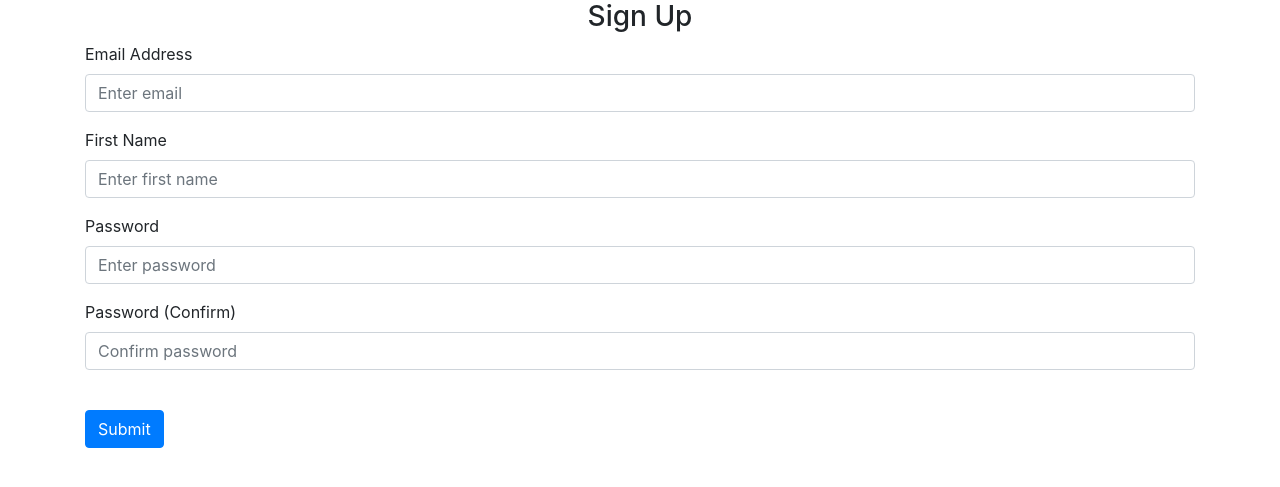
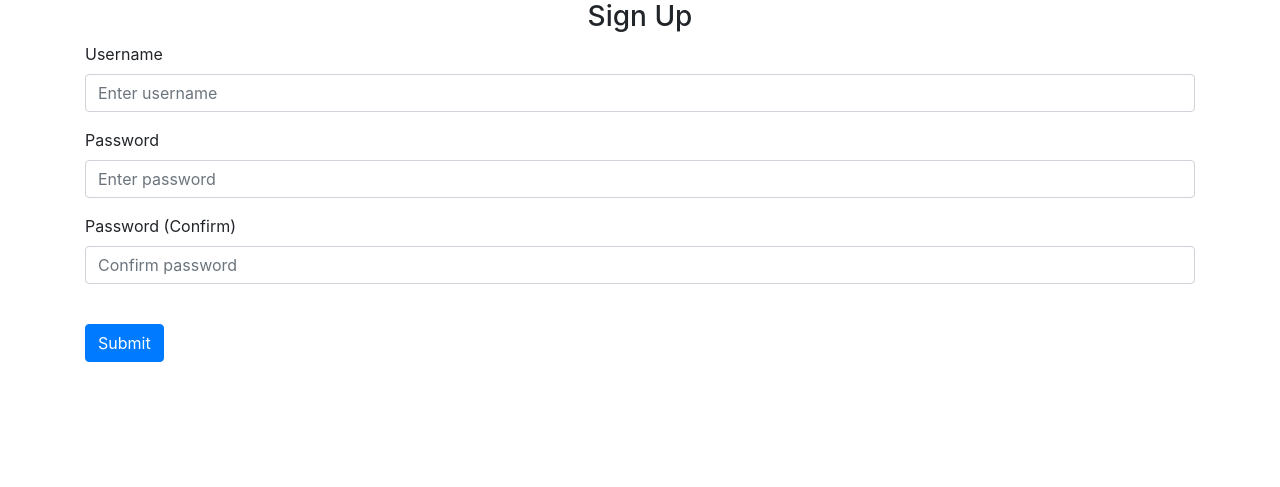
Before and after one commit to kaczmarek-dev/render-me-this-CTF, a Flask app: page /sign-up in a window 1280 px wide. Shown: the part 56-543 px from the top of the page. Run offline with Flask 3, Linux system fonts and the light colour scheme; some libraries are stand-ins or nearby versions.

Commit message:
Update: Added admin account, modified login credentials.

```diff
--- a/website/__init__.py
+++ b/website/__init__.py
@@ -13,20 +13,23 @@ def create_app():
     app.config['SQLALCHEMY_DATABASE_URI'] = f'sqlite:///{DB_NAME}'
     db.init_app(app)
 
+    from .models import User, Note
+    from .init_defaults import init_defaults
     from .views import views
     from .auth import auth
 
     app.register_blueprint(views, url_prefix='/')
     app.register_blueprint(auth, url_prefix='/')
 
-    from .models import User, Note
 
     with app.app_context():
         db.create_all()
+        init_defaults()
 
     login_manager = LoginManager()
     login_manager.login_view = 'auth.login'
     login_manager.init_app(app)
+
 
     @login_manager.user_loader
     def load_user(id):
--- a/website/auth.py
+++ b/website/auth.py
@@ -11,10 +11,10 @@ auth = Blueprint('auth', __name__)
 @auth.route('/login', methods=['GET', 'POST'])
 def login():
     if request.method == 'POST':
-        email = request.form.get('email')
+        username = request.form.get('username')
         password = request.form.get('password')
 
-        user = User.query.filter_by(email=email).first()
+        user = User.query.filter_by(username=username).first()
         if user:
             if check_password_hash(user.password, password):
                 flash('Logged in successfully!', category='success')
@@ -23,7 +23,7 @@ def login():
             else:
                 flash('Incorrect password, try again.', category='error')
         else:
-            flash('Email does not exist.', category='error')
+            flash('Username does not exist.', category='error')
 
     return render_template("login.html", user=current_user)
 
@@ -38,24 +38,21 @@ def logout():
 @auth.route('/sign-up', methods=['GET', 'POST'])
 def sign_up():
     if request.method == 'POST':
-        email = request.form.get('email')
-        first_name = request.form.get('firstName')
+        username = request.form.get('username')
         password1 = request.form.get('password1')
         password2 = request.form.get('password2')
 
-        user = User.query.filter_by(email=email).first()
+        user = User.query.filter_by(username=username).first()
         if user:
-            flash('Email already exists.', category='error')
-        elif len(email) < 4:
-            flash('Email must be greater than 3 characters.', category='error')
-        elif len(first_name) < 2:
-            flash('First name must be greater than 1 character.', category='error')
+            flash('Username already exists.', category='error')
+        elif len(username) < 4:
+            flash('Username must be greater than 3 characters.', category='error')
         elif password1 != password2:
             flash('Passwords don\'t match.', category='error')
-        elif len(password1) < 7:
-            flash('Password must be at least 7 characters.', category='error')
+        # elif len(password1) < 7:
+        #     flash('Password must be at least 7 characters.', category='error')
         else:
-            new_user = User(email=email, first_name=first_name, password=generate_password_hash(
+            new_user = User(username=username, is_admin=False, password=generate_password_hash(
                 password1, method='pbkdf2:sha256'))
             db.session.add(new_user)
             db.session.commit()
--- a/website/models.py
+++ b/website/models.py
@@ -1,7 +1,6 @@
 from . import db
 from flask_login import UserMixin
 from sqlalchemy.sql import func
-
 
 class Note(db.Model):
     id = db.Column(db.Integer, primary_key=True)
@@ -12,7 +11,7 @@ class Note(db.Model):
 
 class User(db.Model, UserMixin):
     id = db.Column(db.Integer, primary_key=True)
-    email = db.Column(db.String(150), unique=True)
+    username = db.Column(db.String(150), unique=True)
     password = db.Column(db.String(150))
-    first_name = db.Column(db.String(150))
+    is_admin = db.Column(db.Integer)
     notes = db.relationship('Note')
--- a/website/templates/sign_up.html
+++ b/website/templates/sign_up.html
@@ -3,23 +3,13 @@ content %}
 <form method="POST">
   <h3 align="center">Sign Up</h3>
   <div class="form-group">
-    <label for="email">Email Address</label>
+    <label for="username">Username</label>
     <input
-      type="email"
+      type="username"
       class="form-control"
-      id="email"
-      name="email"
-      placeholder="Enter email"
-    />
-  </div>
-  <div class="form-group">
-    <label for="firstName">First Name</label>
-    <input
-      type="text"
-      class="form-control"
-      id="firstName"
-      name="firstName"
-      placeholder="Enter first name"
+      id="username"
+      name="username"
+      placeholder="Enter username"
     />
   </div>
   <div class="form-group">
--- a/website/views.py
+++ b/website/views.py
@@ -35,3 +35,8 @@ def delete_note():
             db.session.commit()
 
     return jsonify({})
+
+@views.route('/admin', methods=['GET'])
+@login_required
+def admin():
+    return render_template("admin.html", user=current_user)
```
Also changed, not shown: website/init_defaults.py (added, +13 -0 lines), website/templates/admin.html (added, +21 -0 lines), website/templates/login.html (+5 -5 lines).
